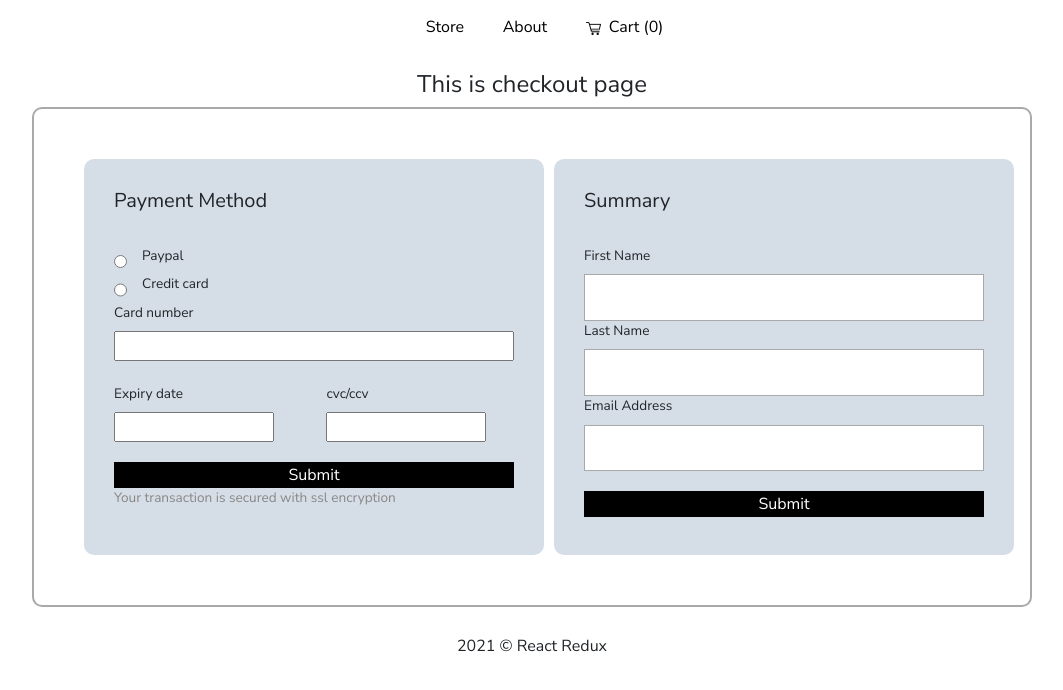
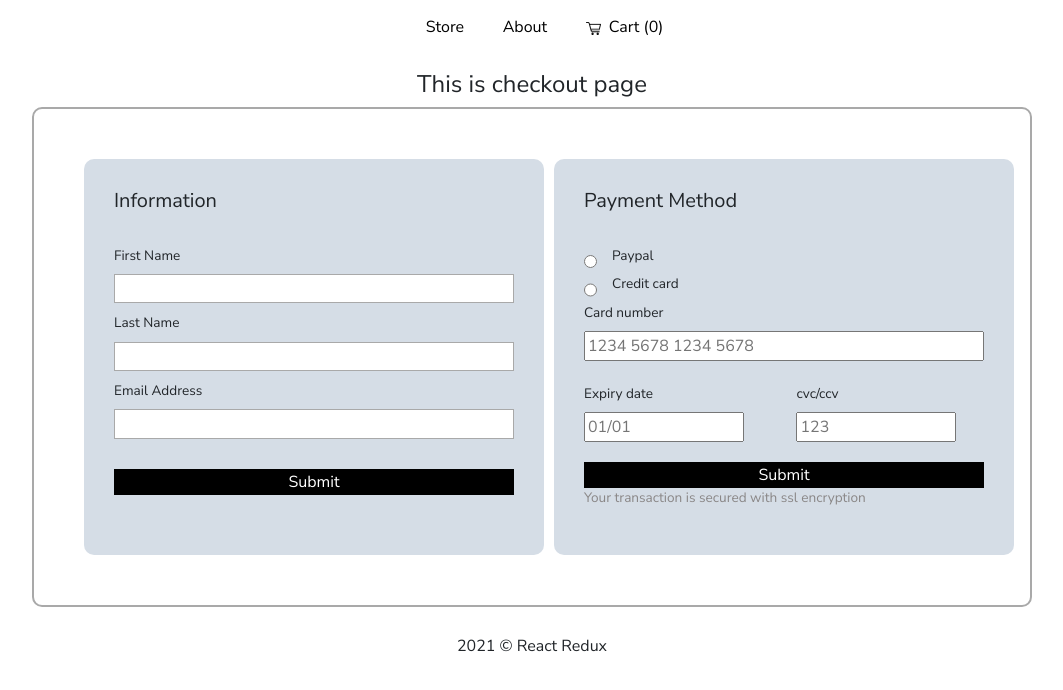
Before and after one commit to vezinaca/redux-shopping-cart, a React (Create React App) app: page /checkout in a window 1280 px wide. Shown: the top 690 px of the page, without its empty margins (108-1171 px from the left). Built offline with nearby package versions, Linux system fonts and the light colour scheme.

Commit message:
error check form checkout

```diff
--- a/package.json
+++ b/package.json
@@ -14,7 +14,8 @@
     "react-dom": "^17.0.2",
     "react-redux": "^7.2.3",
     "react-router-dom": "^5.2.0",
-    "react-scripts": "4.0.3"
+    "react-scripts": "4.0.3",
+    "yup": "^0.32.9"
   },
   "scripts": {
     "start": "react-scripts start",
--- a/src/pages/Checkout.css
+++ b/src/pages/Checkout.css
@@ -20,6 +20,7 @@ label {
     /* display: flex; */
     text-align: left;
     /* margin-top: 10px; */
+    margin-bottom: 5px;
 
   }
 
@@ -65,10 +66,11 @@ form {
 input[type="email"],
 input[type="text"],
 input[type="number"] {
-  padding: 0.65rem 0.5rem;
+  padding: 0.1rem 0.2rem;
   font-size: 1rem;
   background-color: white;
   border: 1px solid darkgrey;
+  margin-bottom: 10px;
 }
 
 .credit-info {
--- a/src/pages/Checkout.js
+++ b/src/pages/Checkout.js
@@ -1,19 +1,102 @@
 import React from "react";
 import { useFormik } from 'formik';
 import "./Checkout.css";
+import { useSelector } from "react-redux";
+import { selectCartInfo } from "../features/cart/cartSlice";
+import * as Yup from 'yup';
 
 const Checkout = () => {
     const formik = useFormik ({
-        initialValues: { email: ""},
+        initialValues: {
+            cardNumber: "",
+            expiryDate: "",
+            ccv: "",
+        },
+        validationSchema: Yup.object({
+            firstName: Yup.string()
+            .max(15, 'Must be 15 characters or less')
+            .required('Required'),
+            lastName: Yup.string()
+            .max(20, 'Must be 20 characters or less')
+            .required('Required'),
+            email: Yup.string().email('Invalid email address').required('Required'),
+            cardNumber: Yup.string()
+             .max(16, 'Must be 16 characters or less')
+              .required('Required'),
+            expiryDate: Yup.string()
+            //   .max(4, 'Must be 4 characters or less')
+            //   .required('Required'),
+            .typeError('Not a valid expiration date. Example: MM/YY')
+            .max(5, 'Not a valid expiration date. Example: MM/YY')
+            .matches( /([0-9]{2})\/([0-9]{2})/,
+            'Not a valid expiration date. Example: MM/YY')
+            .required('Required'),
+            ccv: Yup.string().max('Must be 3 characters or less').required('Required'),
+          }),
         onSubmit: values => {
             alert(JSON.stringify(values, null, 2));
+            console.log('submit');
         }
 
     });
+
+//     export const expirationDate = Yup.string()
+//   .typeError('Not a valid expiration date. Example: MM/YY')
+//   .max(5, 'Not a valid expiration date. Example: MM/YY')
+//   .matches(
+//     /([0-9]{2})\/([0-9]{2})/,
+//     'Not a valid expiration date. Example: MM/YY'
+//   )
+//   .required('Expiration date is required')
+
+    const cartInfo = useSelector(selectCartInfo);
+
     return (
         <>
             <h4>This is checkout page</h4>
             <div className="checkout-page-container">
+            <div className="summary info-box">
+                    <h5>Information</h5>
+                    <form onSubmit={formik.handleSubmit}>
+                        <label htmlFor="firstName">First Name</label>
+                        <input
+                            id="firstName"
+                            name="firstName"
+                            type="text"
+                            onChange={formik.handleChange}
+                            onBlur={formik.handleBlur}
+                            value={formik.values.firstName}
+                        />
+                        {formik.touched.firstName && formik.errors.firstName ? (
+                            <div>{formik.errors.firstName}</div>
+                            ) : null}
+                        <label htmlFor="lastName">Last Name</label>
+                        <input
+                            id="lastName"
+                            name="lastName"
+                            type="text"
+                            onChange={formik.handleChange}
+                            onBlur={formik.handleBlur}
+                            value={formik.values.lastName}
+                        />
+                        {formik.touched.lastName && formik.errors.lastName ? (
+                            <div>{formik.errors.lastName}</div>
+                            ) : null}
+                        <label htmlFor="email">Email Address</label>
+                        <input
+                            id="email"
+                            name="email"
+                            type="email"
+                            onChange={formik.handleChange}
+                            onBlur={formik.handleBlur}
+                            value={formik.values.email}
+                        />
+                        {formik.touched.email && formik.errors.email ? (
+                            <div>{formik.errors.email}</div>
+                            ) : null}
+                        <button className="btn-submit" type="submit">Submit</button>
+                    </form>
+                </div>
                 <div className="payment-method info-box">
                     <h5>Payment Method</h5>
                     <form className="form" onSubmit={formik.handleSubmit}>
@@ -25,25 +108,32 @@ const Checkout = () => {
                             <input type='radio' className="credit" name="paymentType" value="credit"></input>
                             <label for="paypal">Credit card</label>
                         </div>
-                        <label htmlFor="card-number">Card number</label>
+                        <label htmlFor="cardNumber">Card number</label>
                         <input
-                            id="card-number"
-                            name="card-number"
-                            type="card-number"
+                            id="cardNumber"
+                            name="cardNumber"
+                            type="cardNumber"
+                            placeholder='1234 5678 1234 5678'
                             onChange={formik.handleChange}
+                            onBlur={formik.handleBlur}
                             value={formik.values.cardNumber}
                         />
                         <div className='credit-info'>
                             <div className='label-input'>
-                                <label htmlFor="expiry-date">Expiry date</label>
+                                <label htmlFor="expiryDate">Expiry date</label>
                                 <input
-                                    id="expiry-date"
-                                    name="expiry-date"
-                                    type="expiry-date"
+                                    id="expiryDate"
+                                    name="expiryDate"
+                                    type="expiryDate"
                                     onChange={formik.handleChange}
-                                    value={formik.values.cardNumber}
+                                    onBlur={formik.handleBlur}
+                                    value={formik.values.expiryDate}
+                                    placeholder='01/01'
                                 />
                             </div>
+                            {formik.touched.expiryDate && formik.errors.expiryDate ? (
+                            <div>{formik.errors.expiryDate}</div>
+                            ) : null}
                             <div className='label-input'>
                                 <label htmlFor="ccv">cvc/ccv</label>
                                 <input
@@ -51,7 +141,8 @@ const Checkout = () => {
                                     name="ccv"
                                     type="ccv"
                                     onChange={formik.handleChange}
-                                    value={formik.values.cardNumber}
+                                    value={formik.values.ccv}
+                                    placeholder='123'
                                 />
                             </div>
                         </div>
@@ -59,36 +150,7 @@ const Checkout = () => {
                         <p>Your transaction is secured with ssl encryption</p>
                     </form>
                 </div>
-                <div className="summary info-box">
-                    <h5>Summary</h5>
-                    <form onSubmit={formik.handleSubmit}>
-                        <label htmlFor="firstName">First Name</label>
-                        <input
-                            id="firstName"
-                            name="firstName"
-                            type="text"
-                            onChange={formik.handleChange}
-                            value={formik.values.firstName}
-                        />
-                        <label htmlFor="lastName">Last Name</label>
-                        <input
-                            id="lastName"
-                            name="lastName"
-                            type="text"
-                            onChange={formik.handleChange}
-                            value={formik.values.lastName}
-                        />
-                        <label htmlFor="email">Email Address</label>
-                        <input
-                            id="email"
-                            name="email"
-                            type="email"
-                            onChange={formik.handleChange}
-                            value={formik.values.email}
-                        />
-                        <button className="btn-submit" type="submit">Submit</button>
-                    </form>
-                </div>
+
             </div>
 
 
```
Also changed, not shown: 2 other files (tests, documents, lock files or other folders).
